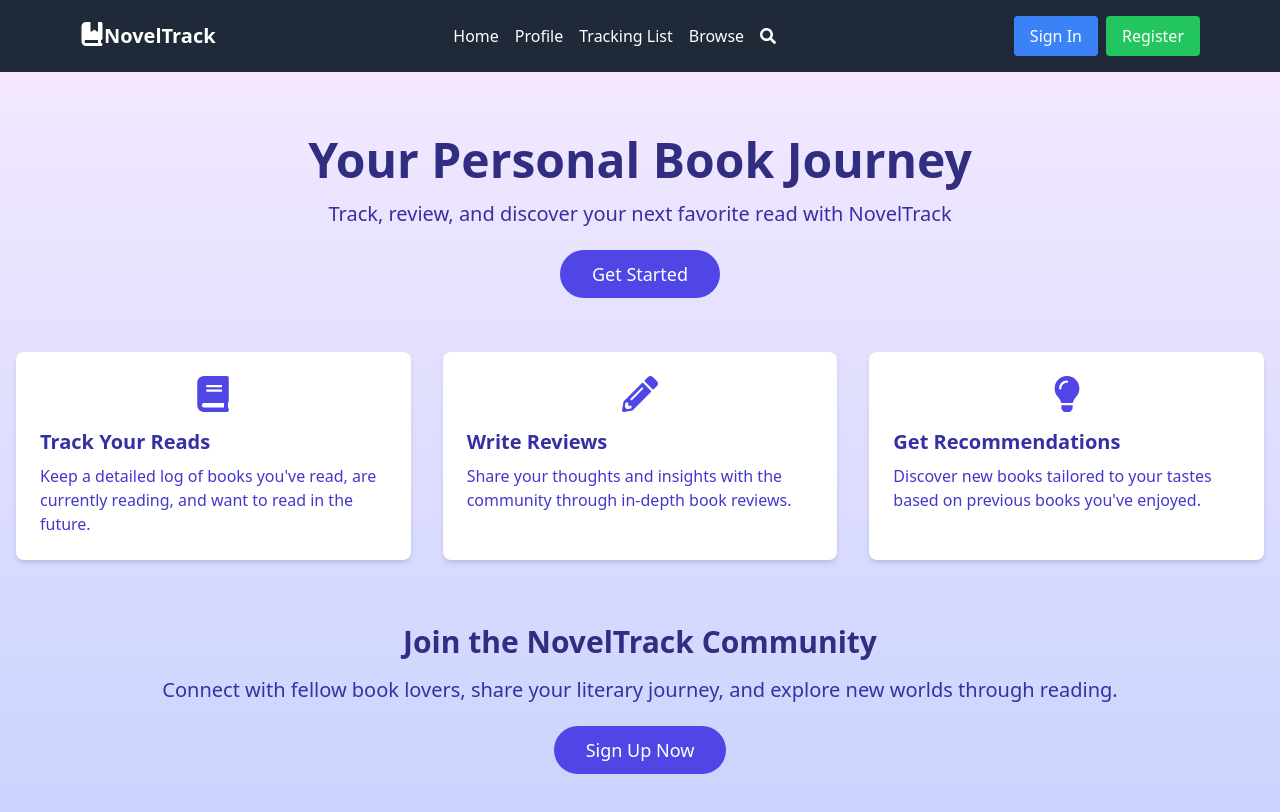
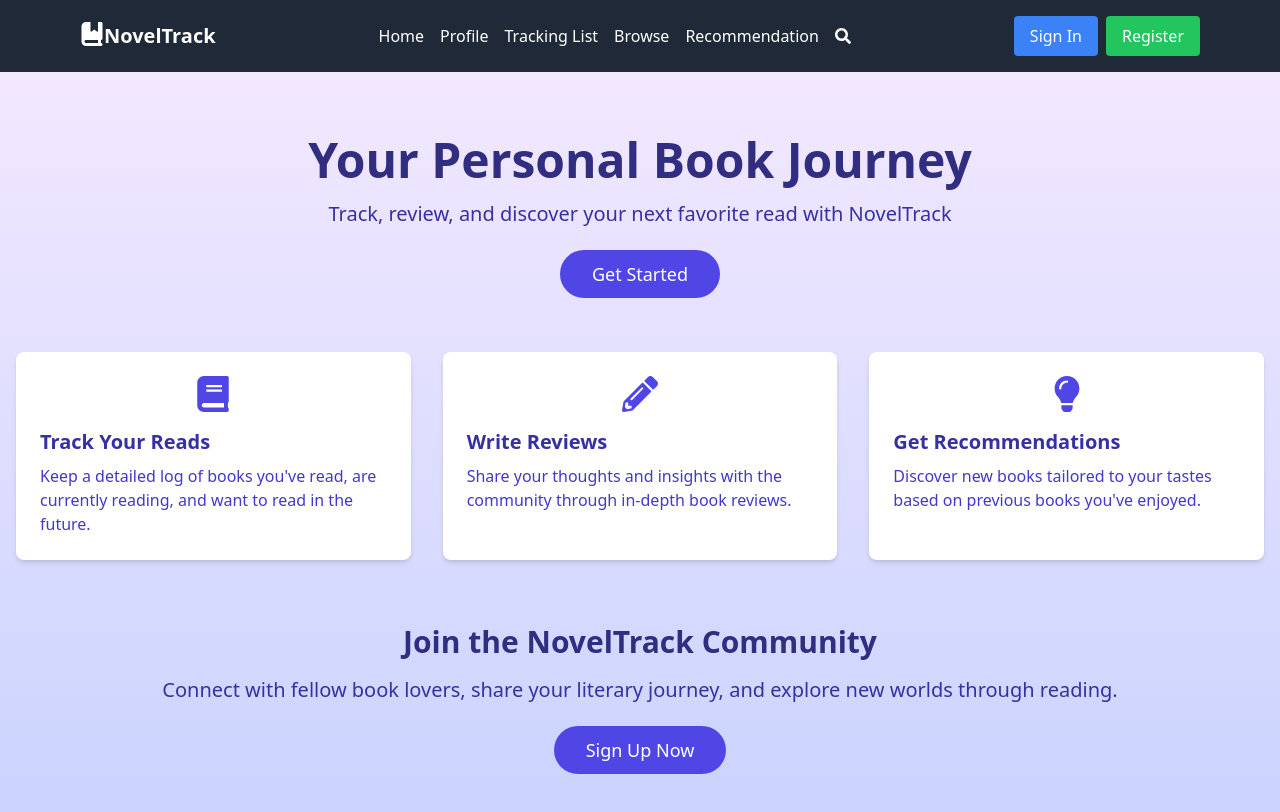
Before and after one commit to Conwenu/NovelTrack, a React (Vite) app in the folder NovelTrack_Frontend/: page / in a window 1280 px wide. Shown: the top 812 px of the page. Built offline with nearby package versions, Linux system fonts and the light colour scheme.

Commit message:
added recommendation button to newnavbar

```diff
--- a/NovelTrack_Frontend/src/Components/Navbar/NewNavbar.jsx
+++ b/NovelTrack_Frontend/src/Components/Navbar/NewNavbar.jsx
@@ -63,6 +63,9 @@ const Navbar = () => {
           <a href="/browse" className="hover:text-gray-300">
             Browse
           </a>
+            <a href="/recommendation" className="hover:text-gray-300">
+            Recommendation
+            </a>
           <button
             onClick={toggleSearch}
             className="hover:text-gray-300 cursor-pointer"
```
